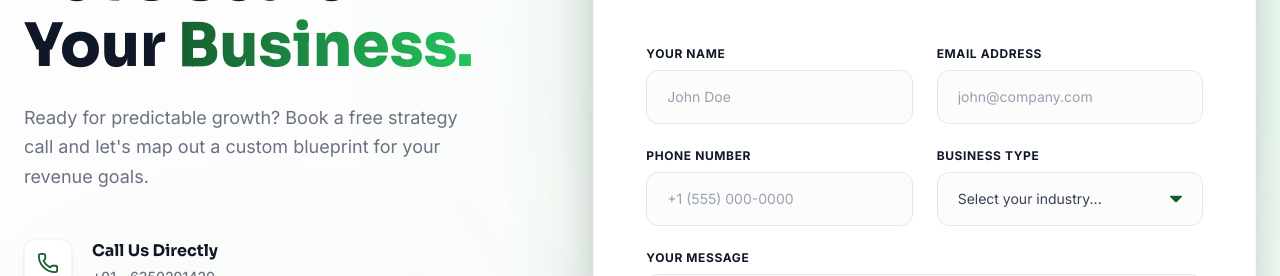
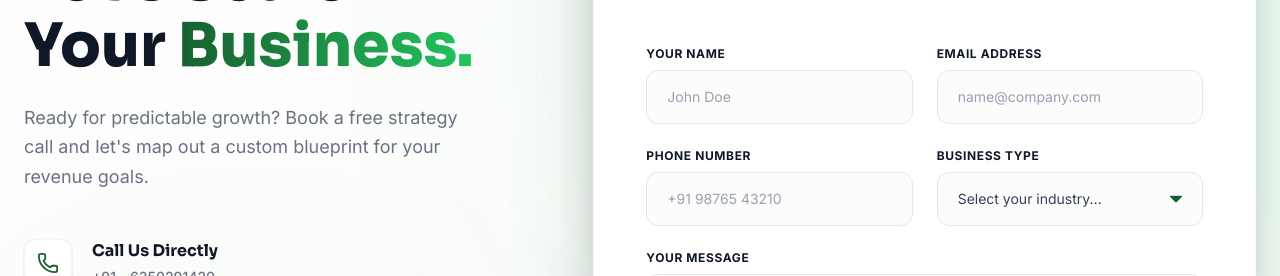
Before and after one commit to shivanshpareek3/Foremostleads.com, a Next.js app: page /contact in a window 1280 px wide. Shown: the part 255-531 px from the top of the page. Built offline with nearby package versions, Linux system fonts and the light colour scheme; grey boxes are pictures that could not be loaded.

Commit message:
fix: update placeholders in contact form to Indian context

```diff
--- a/src/components/ContactForm.tsx
+++ b/src/components/ContactForm.tsx
@@ -113,7 +113,7 @@ export default function ContactForm() {
                 <input
                   {...register("email")}
                   type="email"
-                  placeholder="john@company.com"
+                  placeholder="name@company.com"
                   className="w-full px-5 py-4 rounded-xl border border-gray-200 focus:outline-none focus:ring-4 focus:ring-[#22c55e]/10 focus:border-[#22c55e] transition-all text-sm placeholder:text-gray-400 bg-gray-50/50"
                 />
                 {errors.email && <p className="text-red-500 text-xs mt-2 font-medium">{errors.email.message}</p>}
@@ -126,7 +126,7 @@ export default function ContactForm() {
                 <input
                   {...register("phone")}
                   type="tel"
-                  placeholder="+1 (555) 000-0000"
+                  placeholder="+91 98765 43210"
                   className="w-full px-5 py-4 rounded-xl border border-gray-200 focus:outline-none focus:ring-4 focus:ring-[#22c55e]/10 focus:border-[#22c55e] transition-all text-sm placeholder:text-gray-400 bg-gray-50/50"
                 />
                 {errors.phone && <p className="text-red-500 text-xs mt-2 font-medium">{errors.phone.message}</p>}
```
